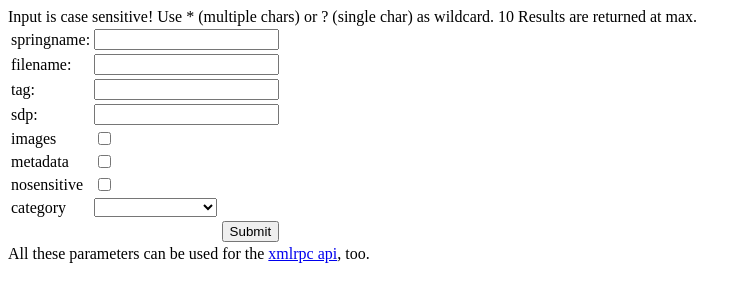
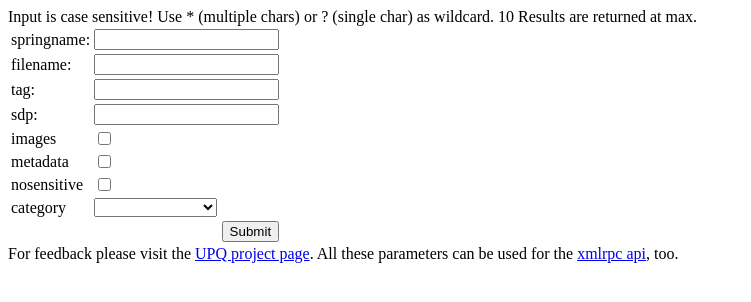
Before and after one commit to spring/upq, a PHP site: page / in a window 1280 px wide. Shown: the top 302 px of the page, without its empty margins (0-751 px from the left). Run offline with PHP 8.4, Linux system fonts and the light colour scheme; tables that the repository leaves empty or names only in its code hold one stand-in row (values such as "Sample post").

Commit message:
add additional hint to project page

```diff
--- a/www/index.php
+++ b/www/index.php
@@ -55,6 +55,7 @@ Input is case sensitive! Use * (multiple chars) or ? (single char) as wildcard.
 </table>
 </form>
 
+For feedback please visit the <a href="https://github.com/springfiles/upq/issues">UPQ project page</a>.
 All these parameters can be used for the <a href="xmlrpc.php">xmlrpc api</a>, too.
 
 <pre>
```
